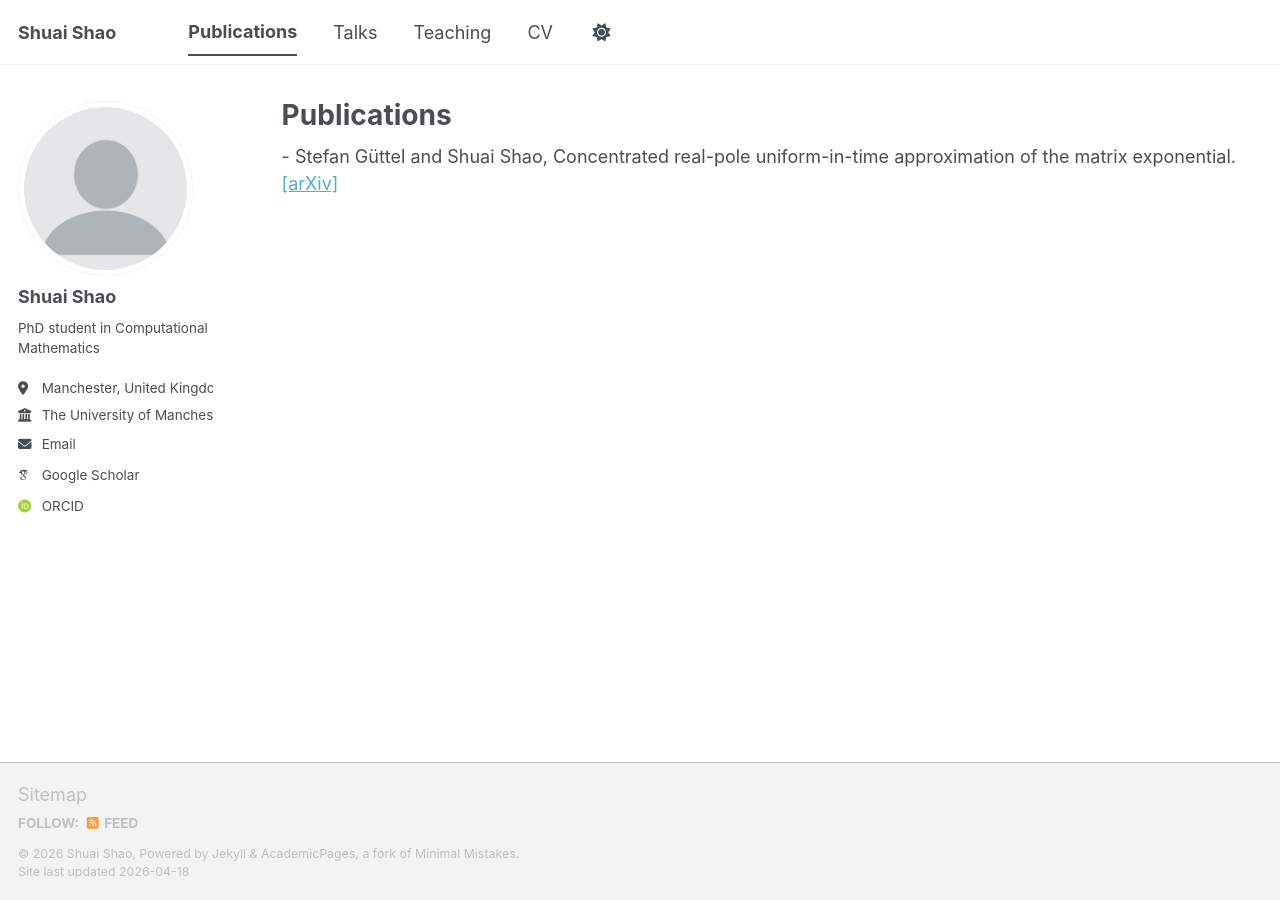
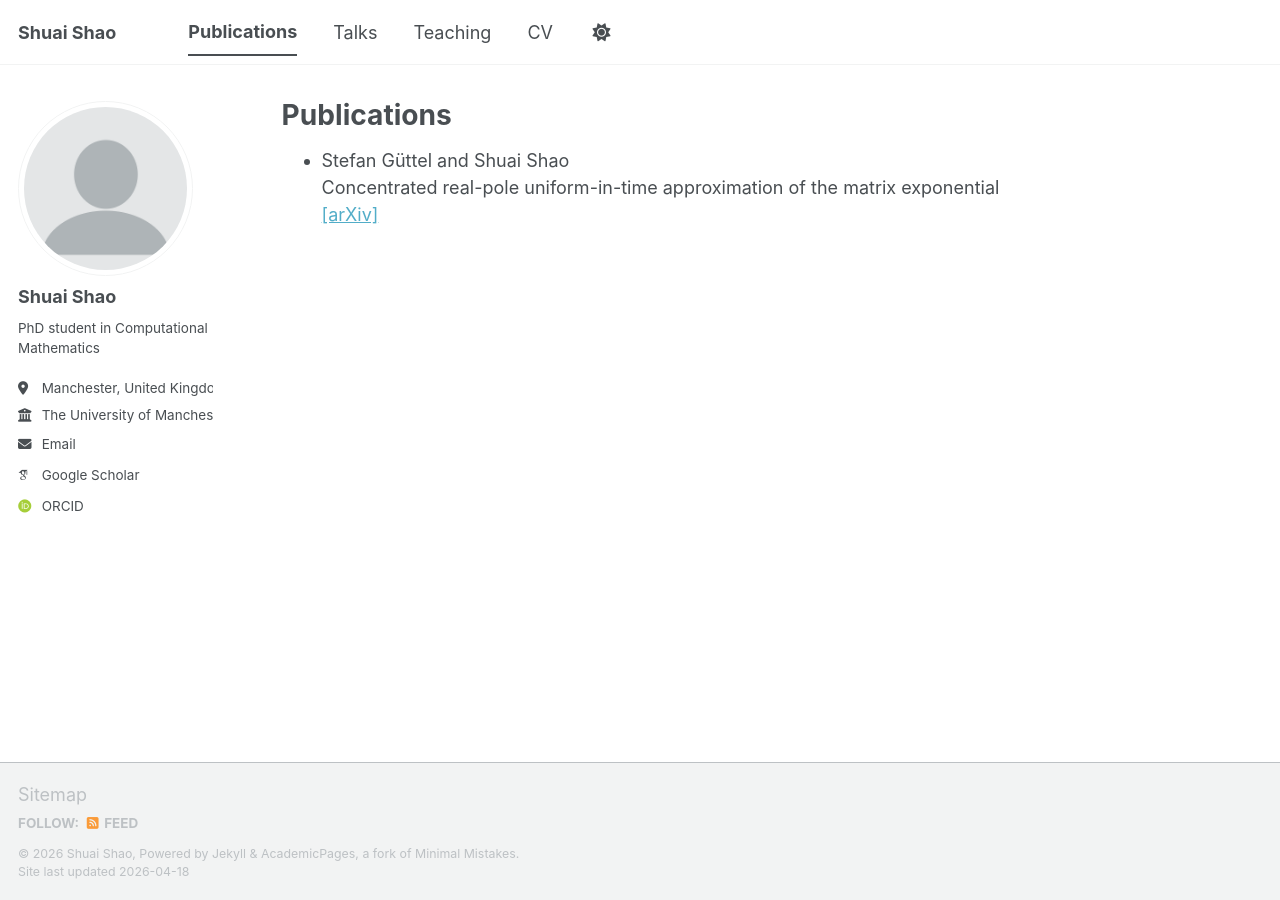
Before and after one commit to ShuaiShao-1203/ShuaiShao-1203.github.io, a Jekyll site: the page built from _pages/publications.html, in a window 1280 px wide. Built offline with Jekyll 4.4.1, drawn with Linux system fonts in a browser that asks for light colours; some web fonts are replaced; a script bundle is joined from its source files by our own code; library files that are not in the unit come from our copies.

Commit message:
Update publications.html

```diff
--- a/_pages/publications.html
+++ b/_pages/publications.html
@@ -7,4 +7,12 @@ author_profile: true
 
 {% include base_path %}
 
-- Stefan Güttel and Shuai Shao, Concentrated real-pole uniform-in-time approximation of the matrix exponential. <a href="https://arxiv.org/abs/2511.21858v1">[arXiv]</a>
+<!-- Stefan Güttel and Shuai Shao, Concentrated real-pole uniform-in-time approximation of the matrix exponential. <a href="https://arxiv.org/abs/2511.21858v1">[arXiv]</a> -->
+
+<ul class="pub-list">
+  <li>
+    <span class="authors">Stefan Güttel and Shuai Shao</span><br>
+    <span class="title">Concentrated real-pole uniform-in-time approximation of the matrix exponential</span><br>
+    <a href="https://arxiv.org/abs/2511.21858v1">[arXiv]</a>
+  </li>
+</ul>
```
